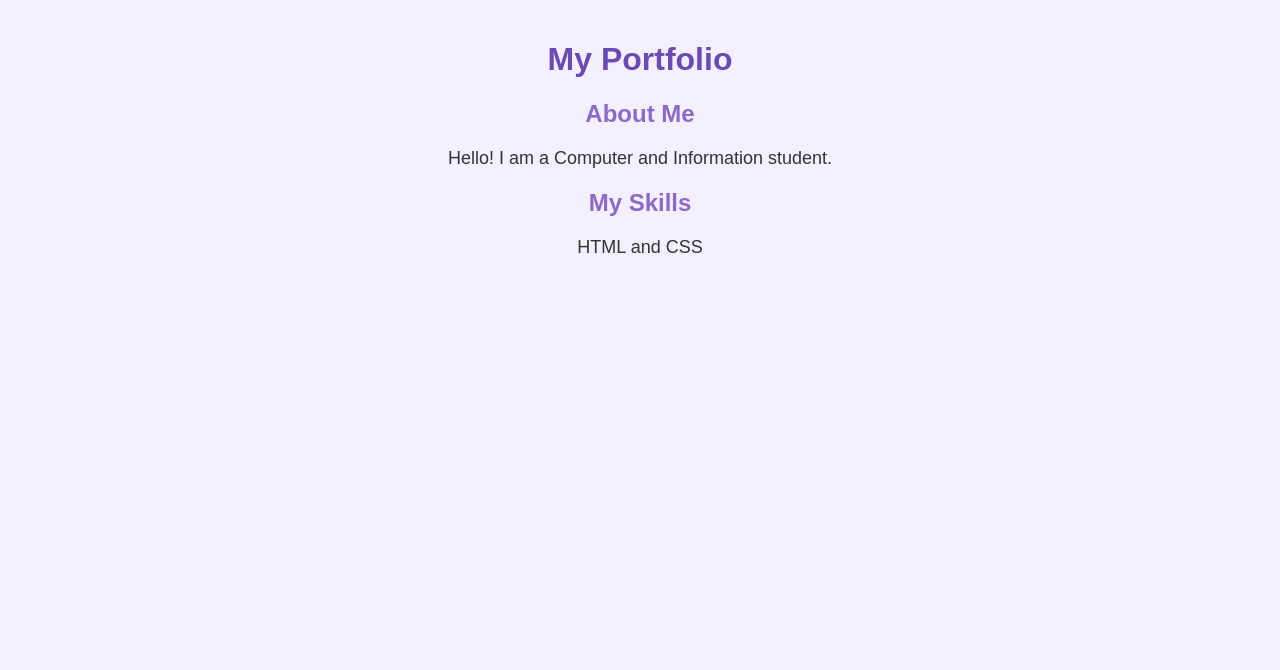
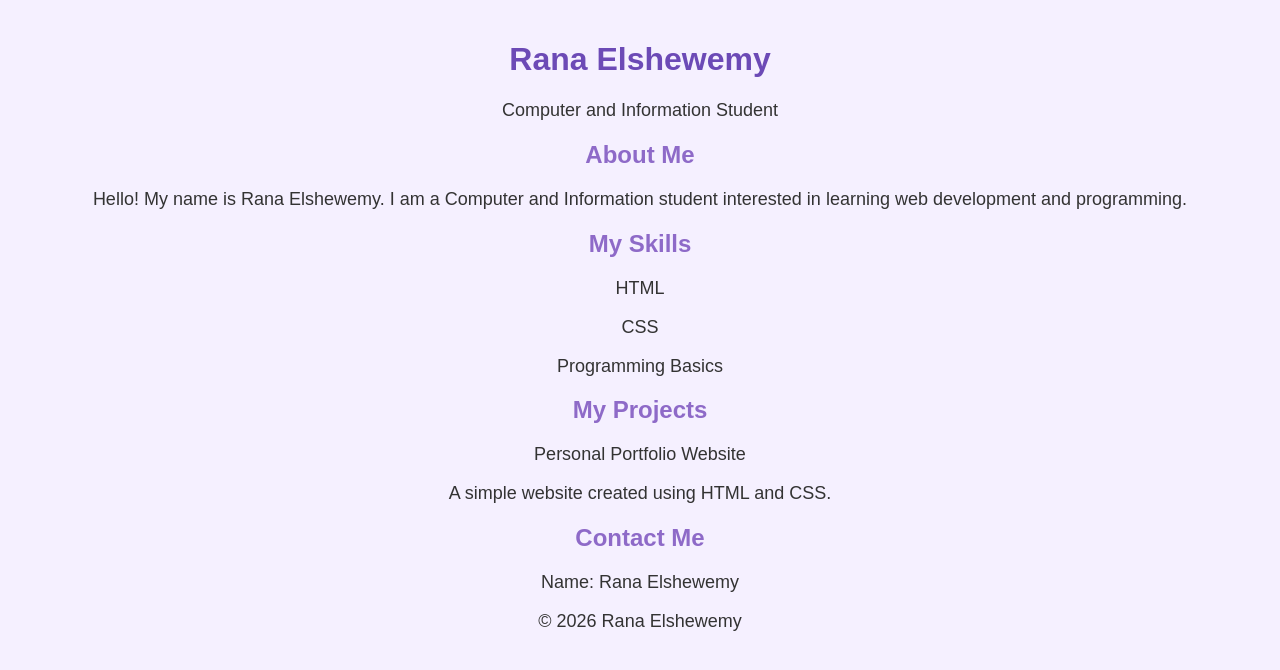
Before and after one commit to ranaelanabwy-source/rana-portfolio, a plain HTML site: page index.html in a window 1280 px wide. Drawn offline with Linux system fonts and the light colour scheme.

Commit message:
index.html

```diff
--- a/index.html
+++ b/index.html
@@ -1,20 +1,52 @@
+
 <!DOCTYPE html>
 <html lang="en">
 <head>
     <meta charset="UTF-8">
     <meta name="viewport" content="width=device-width, initial-scale=1.0">
-    <title>My Portfolio</title>
-<link rel="stylesheet" href="style.css">
+    <title>Rana Elshewemy | Portfolio</title>
+    <link rel="stylesheet" href="style.css">
 </head>
 <body>
 
-    <h1>My Portfolio</h1>
+    <header>
+        <h1>Rana Elshewemy</h1>
+        <p>Computer and Information Student</p>
+    </header>
 
-    <h2>About Me</h2>
-    <p>Hello! I am a Computer and Information student.</p>
+    <main>
+        <section>
+            <h2>About Me</h2>
+            <p>
+                Hello! My name is Rana Elshewemy.
+                I am a Computer and Information student
+                interested in learning web development
+                and programming.
+            </p>
+        </section>
 
-    <h2>My Skills</h2>
-    <p>HTML and CSS</p>
+        <section>
+            <h2>My Skills</h2>
+            <p>HTML</p>
+            <p>CSS</p>
+            <p>Programming Basics</p>
+        </section>
+
+        <section>
+            <h2>My Projects</h2>
+            <p>Personal Portfolio Website</p>
+            <p>A simple website created using HTML and CSS.</p>
+        </section>
+
+        <section>
+            <h2>Contact Me</h2>
+            <p>Name: Rana Elshewemy</p>
+        </section>
+    </main>
+
+    <footer>
+        <p>© 2026 Rana Elshewemy</p>
+    </footer>
 
 </body>
 </html>
```
